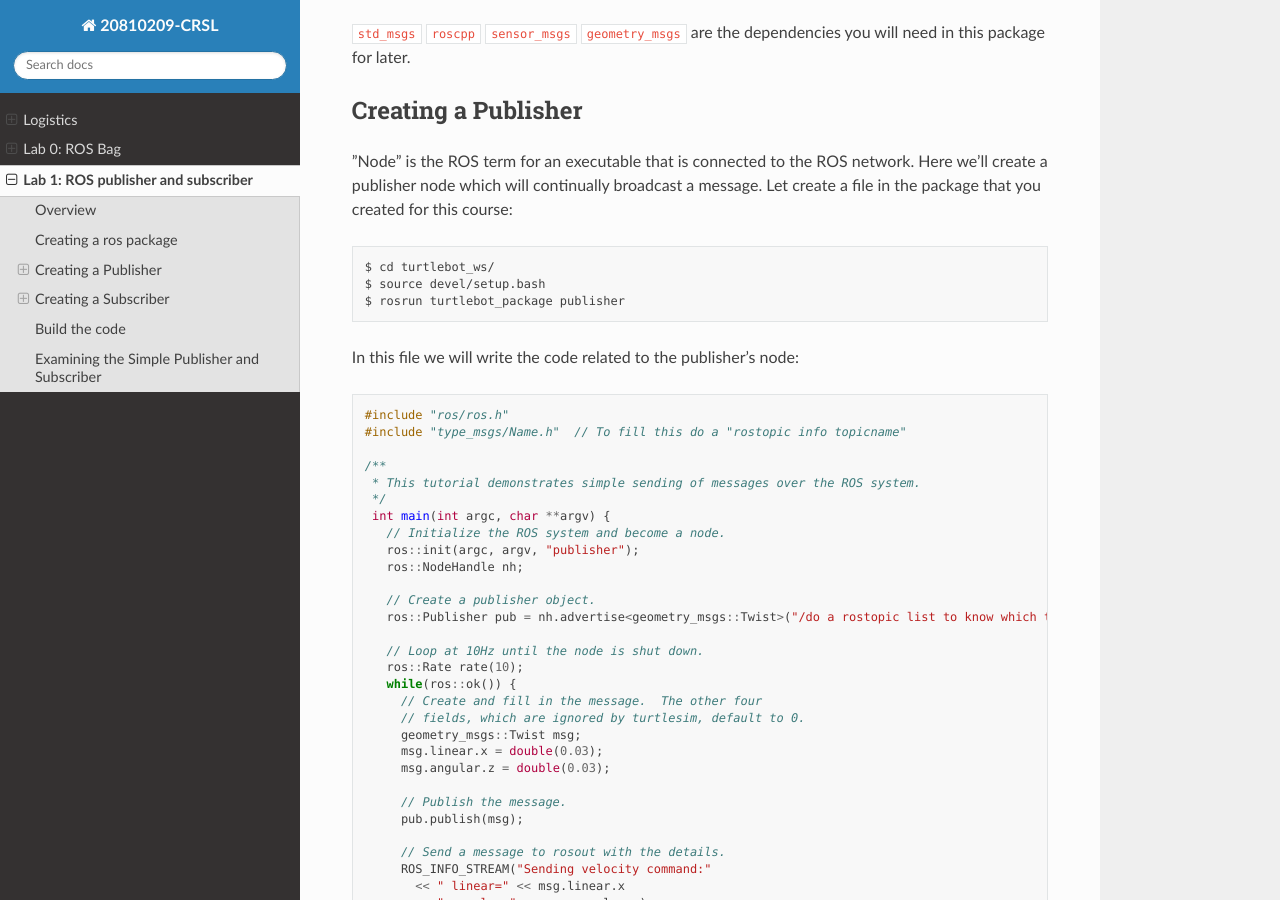
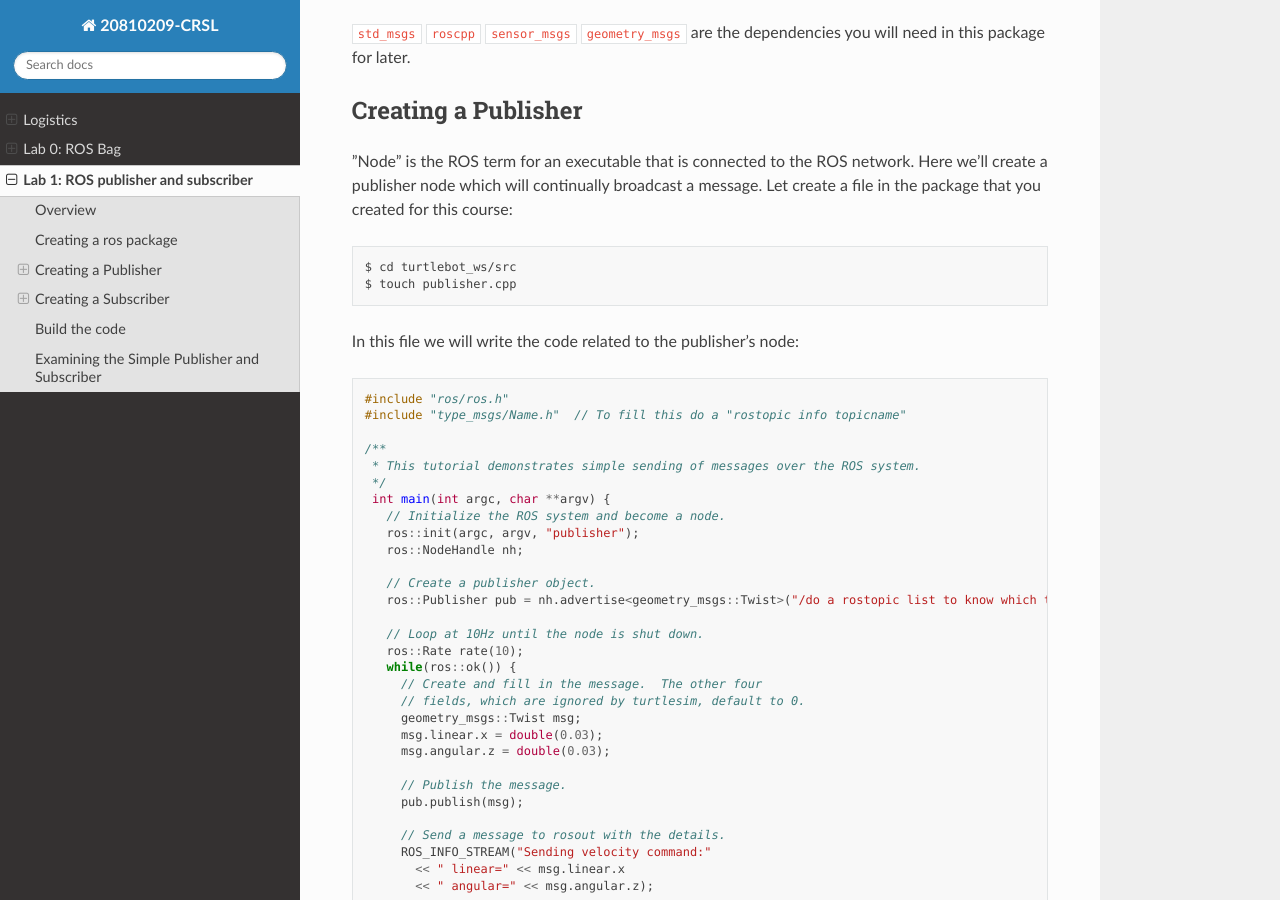
Before and after one commit to newline-lab/20810209, a Sphinx documentation site: the page built from docs/source/lab1.rst, in a window 1280 px wide and 900 px high, scrolled down 829 px. Built offline with Sphinx 7.4.7 and the Read the Docs theme 2.0.0, drawn with Linux system fonts in a browser that asks for light colours.

Commit message:
Update lab1.rst

```diff
--- a/docs/source/lab1.rst
+++ b/docs/source/lab1.rst
@@ -41,9 +41,8 @@ Let create a file in the package that you created for this course:
 
 .. code-block::
 
-  $ cd turtlebot_ws/
-  $ source devel/setup.bash
-  $ rosrun turtlebot_package publisher
+  $ cd turtlebot_ws/src
+  $ touch publisher.cpp
 
 In this file we will write the code related to the publisher's node:
 
```
